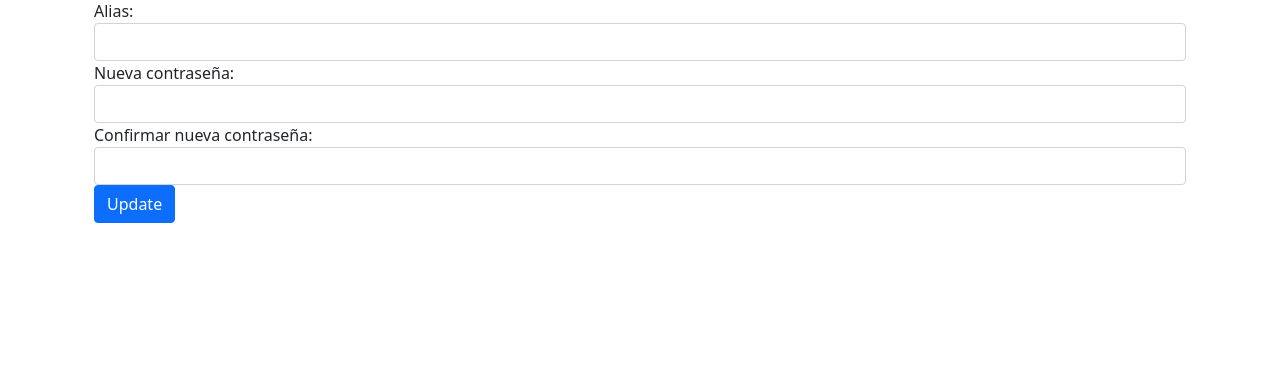
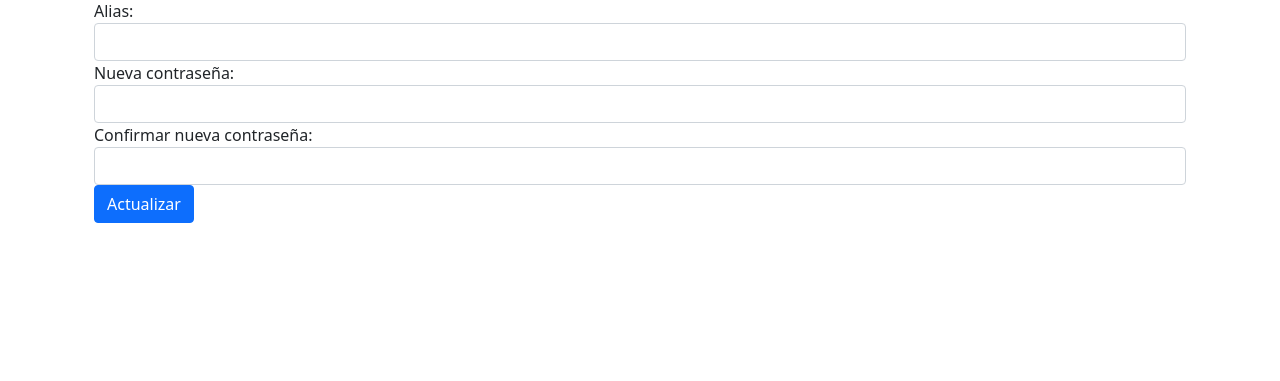
Before and after one commit to cmoraga-dev/casa_quinta, a PHP site: page /view/home/accountsManager.php in a window 1280 px wide. Shown: the part 186-567 px from the top of the page. Run offline with PHP 8.4, Linux system fonts and the light colour scheme; the visitor is signed in with stand-in values (Sample User, id 1); data that the repository does not hold is empty.

Commit message:
accounts manager

```diff
--- a/view/home/accountsManager.php
+++ b/view/home/accountsManager.php
@@ -58,7 +58,7 @@ include("../login/validateSession.php");
                 <input type="password" id="confirm_password" name="confirm_password" class="form-control">
                 </div>
 
-                <button type="submit" class="btn btn-primary">Update</button>
+                <button type="submit" class="btn btn-primary">Actualizar</button>
             </form>
             </div>
     </div>
```
